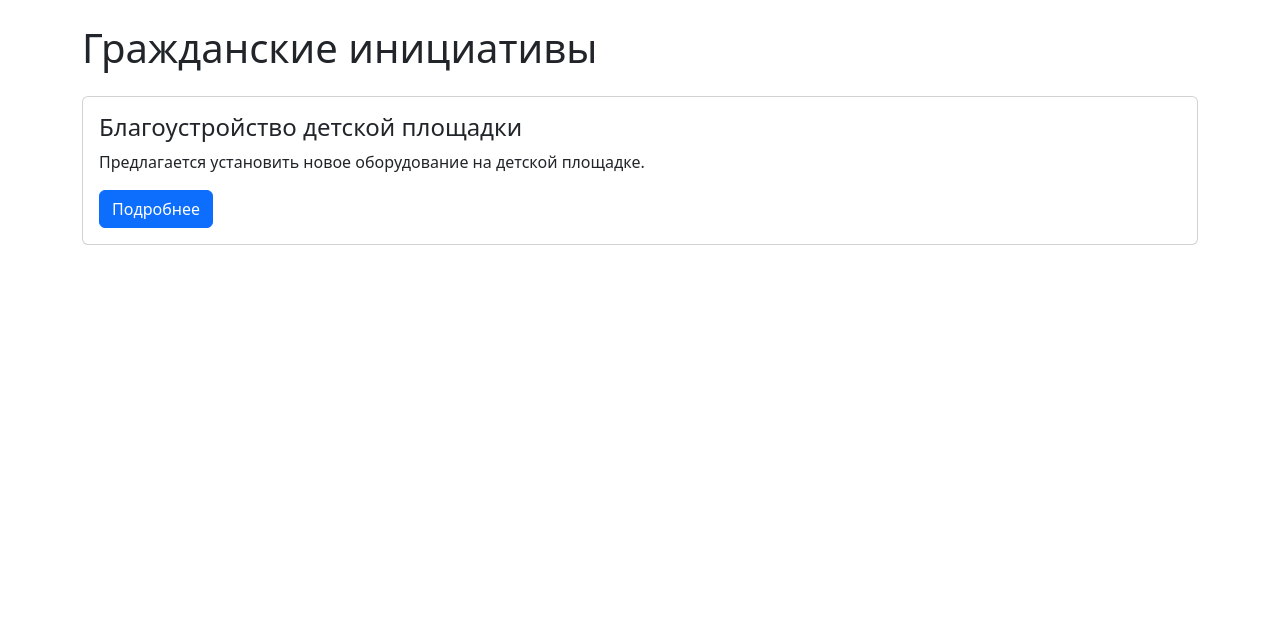
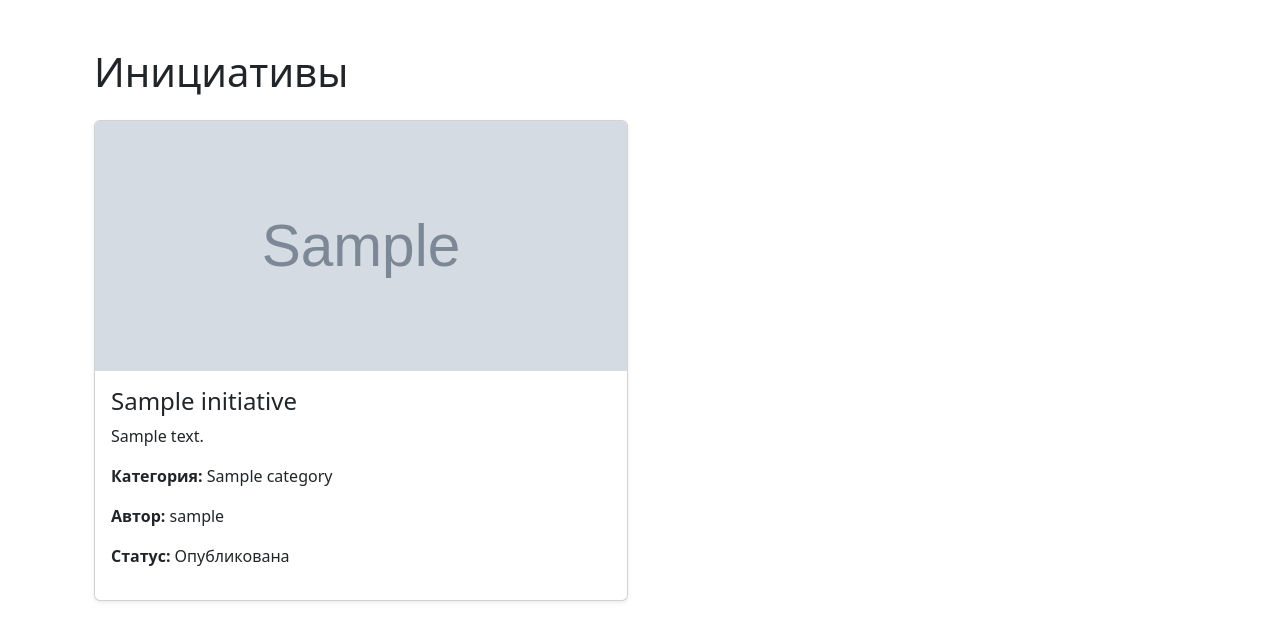
Before and after one commit to iramirayi-crypto/activesyktyvkar, a Django app: page /initiatives/ in a window 1280 px wide. Shown: the part 56-697 px from the top of the page. Run offline with Django 5.2, Linux system fonts and the light colour scheme; tables that the repository leaves empty hold one stand-in row (values such as "Sample post"); grey boxes marked "Sample" are stand-in pictures.

Commit message:
инициативы главная страница

```diff
--- a/config/urls.py
+++ b/config/urls.py
@@ -1,6 +1,8 @@
 from django.contrib import admin
 from django.urls import path, include
 from . import views
+from django.conf import settings
+from django.conf.urls.static import static
 
 admin.site.site_header = "Администрирование"
 admin.site.site_title = "Активный регион"
@@ -12,3 +14,8 @@ urlpatterns = [
     path('admin/', admin.site.urls),
     path('initiatives/', include('initiatives.urls')),
 ]
+
+urlpatterns += static(
+    settings.MEDIA_URL,
+    document_root=settings.MEDIA_ROOT
+)
--- a/initiatives/urls.py
+++ b/initiatives/urls.py
@@ -2,5 +2,5 @@ from django.urls import path
 from . import views
 
 urlpatterns = [
-    path('', views.initiative_list, name='initiative_list'),
+    path("", views.initiative_list, name="initiative_list"),
 ]
--- a/initiatives/views.py
+++ b/initiatives/views.py
@@ -1,5 +1,18 @@
 from django.shortcuts import render
+from .models import Initiative
+from attachments.models import Attachment
 
 
 def initiative_list(request):
-    return render(request, 'initiatives/list.html')
+    initiatives = Initiative.objects.filter(status="published")
+
+    for initiative in initiatives:
+        initiative.image = Attachment.objects.filter(
+            initiative=initiative
+        ).first()
+
+    return render(
+        request,
+        "initiatives/list.html",
+        {"initiatives": initiatives},
+    )
--- a/templates/initiatives/list.html
+++ b/templates/initiatives/list.html
@@ -1,26 +1,75 @@
-{% extends 'base.html' %}
-
-{% block title %}
-Инициативы
-{% endblock %}
+{% extends "base.html" %}
 
 {% block content %}
 
-<h1 class="mb-4">Гражданские инициативы</h1>
+<div class="container mt-5">
 
-<div class="card mb-3">
-    <div class="card-body">
-        <h4>Благоустройство детской площадки</h4>
+    <h1 class="mb-4">
+        Инициативы
+    </h1>
 
-        <p>
-            Предлагается установить новое оборудование
-            на детской площадке.
-        </p>
+    {% if initiatives %}
 
-        <a href="#" class="btn btn-primary">
-            Подробнее
-        </a>
-    </div>
+        <div class="row">
+
+        {% for initiative in initiatives %}
+
+            <div class="col-md-6 mb-4">
+
+                <div class="card h-100 shadow-sm">
+
+                    {% if initiative.image %}
+                        <img src="{{ initiative.image.file.url }}"
+                         class="card-img-top"
+                         alt="{{ initiative.title }}"
+                         style="height:250px; object-fit:cover;">
+                    {% endif %}
+
+                    <div class="card-body">
+
+                        <h4 class="card-title">
+                            {{ initiative.title }}
+                        </h4>
+
+                        <p class="card-text">
+                            {{ initiative.description|truncatechars:150 }}
+                        </p>
+
+                        <p>
+                            <strong>Категория:</strong>
+                            {{ initiative.category }}
+                        </p>
+
+                        <p>
+                            <strong>Автор:</strong>
+                            {{ initiative.author }}
+                        </p>
+
+                        <p>
+                            <strong>Статус:</strong>
+                            {{ initiative.get_status_display }}
+                        </p>
+
+                    </div>
+
+                </div>
+
+            </div>
+
+        {% endfor %}
+
+        </div>
+
+    {% else %}
+
+        <div class="alert alert-info">
+
+            Пока нет опубликованных инициатив.
+
+        </div>
+
+    {% endif %}
+
 </div>
 
 {% endblock %}
```
